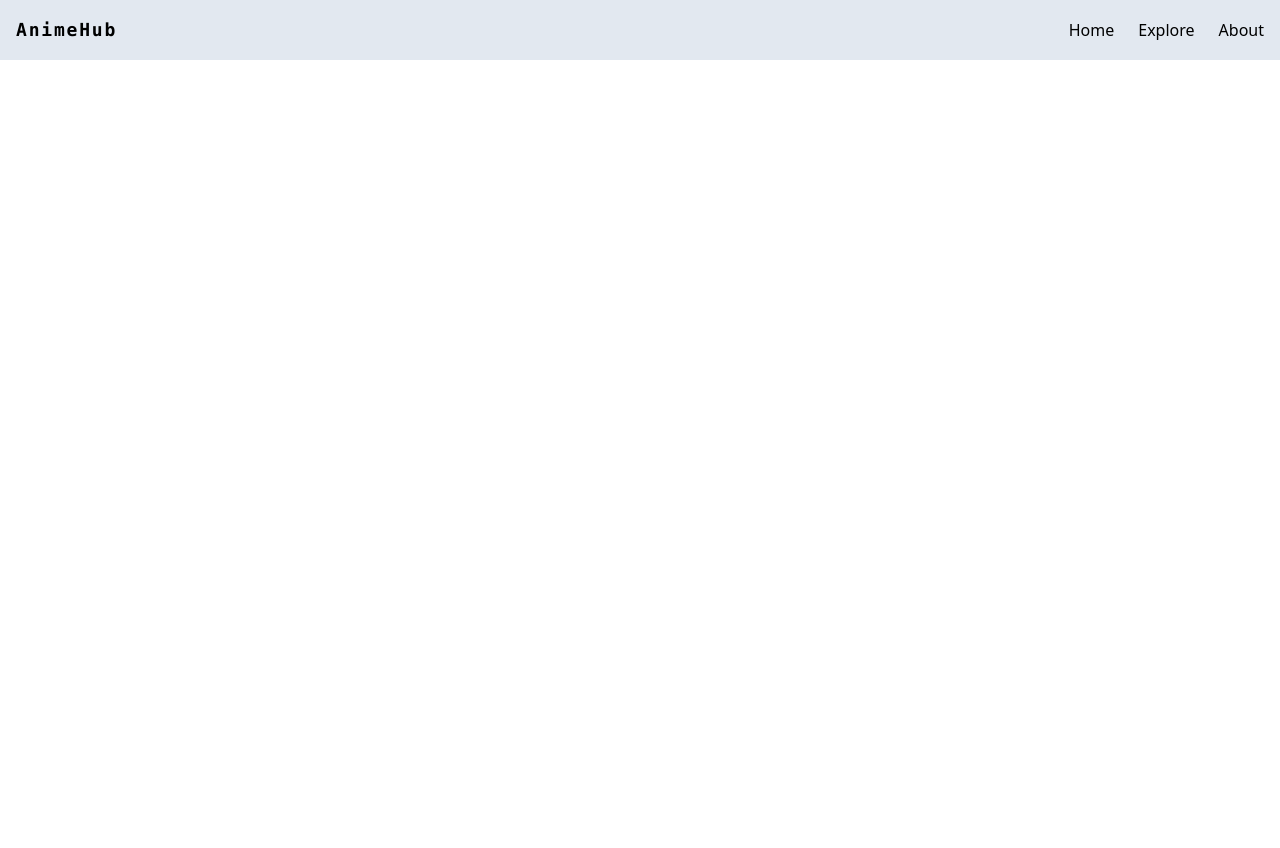
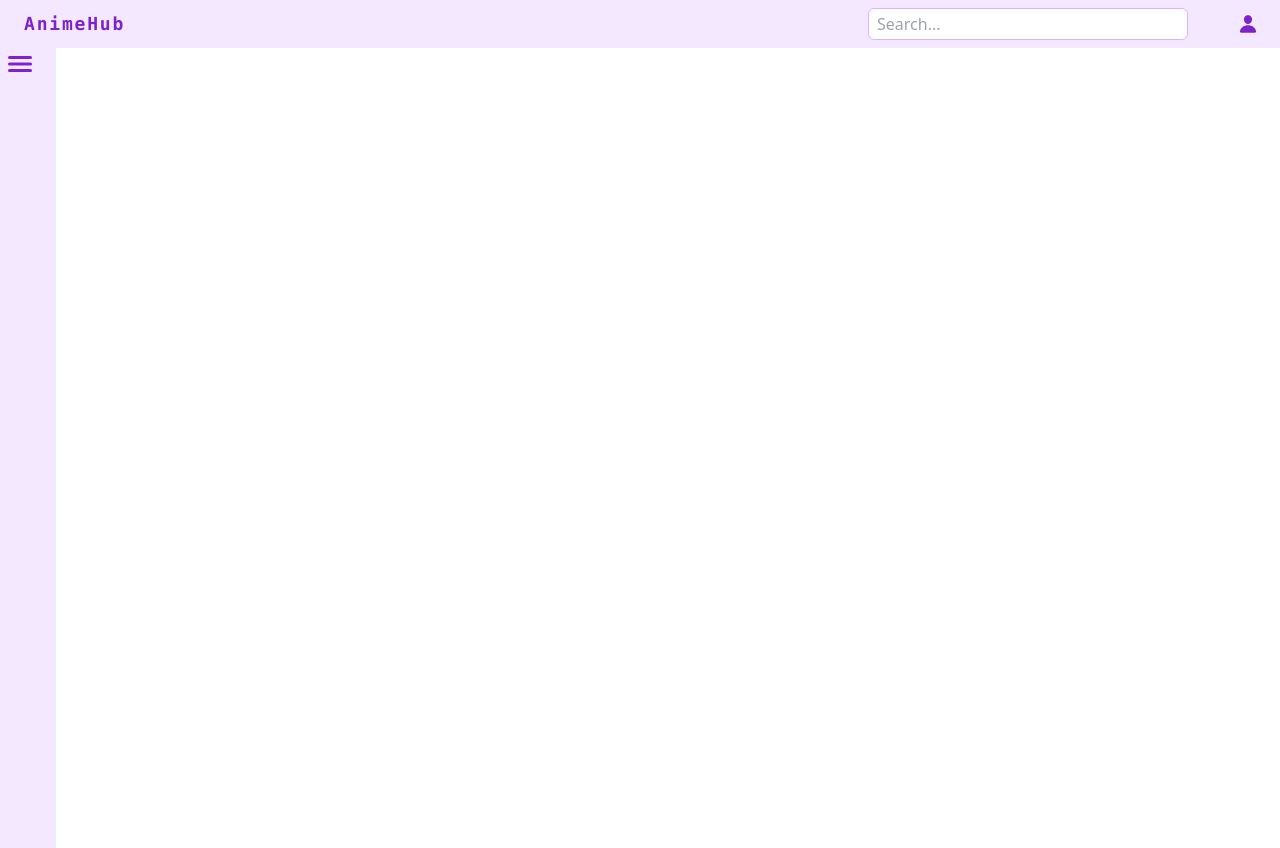
Before and after one commit to Tahrim19/Anime-Dashboard, a React (Create React App) app: page / in a window 1280 px wide. Before the commit the page ends 800 px from the top, so only its background shows below. Built offline with nearby package versions, Linux system fonts and the light colour scheme.

Commit message:
header+sidebar

```diff
--- a/src/App.js
+++ b/src/App.js
@@ -1,10 +1,12 @@
 import React from 'react'
 import Header from './components/Header'
+import Sidebar from './components/Sidebar'
 export default function App() {
   return (
     <>
     <div className='app'>
       <Header/>
+      <Sidebar/>
     </div>
     </>
   )
--- a/src/components/Header.jsx
+++ b/src/components/Header.jsx
@@ -1,18 +1,57 @@
+// import React from 'react';
+// import { IoPerson } from "react-icons/io5";
+
+// export default function Header() {
+//   return (
+//     <div className='header bg-slate-200 p-2 h-13'>
+//       <div className='header-content flex items-center justify-between'>
+
+//         <h1 className='anime font-mono font-bold text-lg tracking-widest text-black cursor-pointer ml-4'>
+//           AnimeHub
+//         </h1>
+
+//         <div className='flex space-x-9 items-center'>
+//           <span>
+//             <input
+//               type='text'
+//               placeholder='Search...'
+//               className='h-8 pl-2 w-80 border border-gray-300 rounded-md bg-white text-black focus:outline-none focus:ring-2 focus:ring-gray-400 transition-all'
+//             />
+//           </span>
+//           <span className='cursor-pointer'>
+//             <IoPerson className='w-12 h-5 text-black hover:text-gray-600 transition-colors' />
+//           </span>
+//         </div>
+//       </div>
+//     </div>
+//   );
+// }
+
+
+
 import React from 'react';
+import { IoPerson } from "react-icons/io5";
 
 export default function Header() {
   return (
-    <div className='bg-slate-200 p-4'>
+    <div className='header bg-purple-100 p-2 h-13'>
       <div className='header-content flex items-center justify-between'>
 
-        <h1 className='anime font-mono font-bold text-lg tracking-widest text-black cursor-pointer'>
+        <h1 className='anime font-mono font-bold text-lg tracking-widest text-purple-700 cursor-pointer ml-4'>
           AnimeHub
         </h1>
 
-        <div className='flex space-x-6'>
-          <span className='text-black cursor-pointer hover:text-gray-600 transition-colors'>Home</span>
-          <span className='text-black cursor-pointer hover:text-gray-600 transition-colors'>Explore</span>
-          <span className='text-black cursor-pointer hover:text-gray-600 transition-colors'>About</span>
+        <div className='flex space-x-9 items-center'>
+          <span>
+            <input
+              type='text'
+              placeholder='Search...'
+              className='h-8 pl-2 w-80 border border-purple-300 rounded-md bg-white text-purple-500 focus:outline-none focus:ring-2 focus:ring-purple-300 transition-all'
+            />
+          </span>
+          <span className='cursor-pointer'>
+            <IoPerson className='w-12 h-5 text-purple-700 hover:text-purple-500 transition-colors' />
+          </span>
         </div>
       </div>
     </div>
--- a/src/components/Sidebar.jsx
+++ b/src/components/Sidebar.jsx
@@ -0,0 +1,79 @@
+// import React from 'react'
+// import { useState } from 'react'
+// import { IoMenu } from "react-icons/io5";
+
+// export default function Sidebar() {
+//     const [open , setOpen] = useState(false);
+
+//     const menu = [
+//         { title: "Anime" },
+//         { title: "Manga" },
+//         { title: "Genres" },
+//         { title: "Top Ranking" },
+//         { title: "Recommendations" },
+//         { title: "Magazines" },
+//     ];
+
+//     const handleClick = () => {
+//         setOpen(!open);
+//     }
+
+//   return (
+//     <>
+//     <div className=''>
+//         <aside className={`${open ? 'w-60' : 'w-14'} transition-all duration-300 h-screen bg-slate-200`}>
+//             <IoMenu className='w-10 h-8 cursor-pointer' onClick={handleClick}/>
+
+//             <ul className={`${!open && 'hidden'} mt-4 space-y-4 `}>
+//                 {menu.map((menus ,i) => (
+//                     <li key={i} className='px-6 py-2 cursor-pointer hover:bg-gray-300 rounded-md'>
+//                         {menus.title}
+//                     </li>
+//                 ))}
+//             </ul>
+//         </aside>
+//     </div>
+//     </>
+//   )
+// }
+
+
+
+
+import React, { useState } from 'react';
+import { IoMenu } from "react-icons/io5";
+
+export default function Sidebar() {
+    const [open, setOpen] = useState(false);
+
+    const menu = [
+        { title: "Anime" },
+        { title: "Manga" },
+        { title: "Genres" },
+        { title: "Top Ranking" },
+        { title: "Recommendations" },
+        { title: "Magazines" },
+    ];
+
+    const handleClick = () => {
+        setOpen(!open);
+    }
+
+    return (
+        <>
+        <div className=''>
+            <aside className={`${open ? 'w-60' : 'w-14'} transition-all duration-300 h-screen bg-purple-100`}>
+                <IoMenu className='w-10 h-8 cursor-pointer text-purple-700' onClick={handleClick}/>
+
+                <ul className={`${!open && 'hidden'} mt-4 space-y-4 `}>
+                    {menu.map((menus, i) => (
+                        <li key={i} className='px-6 py-2 cursor-pointer hover:bg-purple-200 text-purple-700 rounded-md'>
+                            {menus.title}
+                        </li>
+                    ))}
+                </ul>
+            </aside>
+        </div>
+        </>
+    )
+}
```
